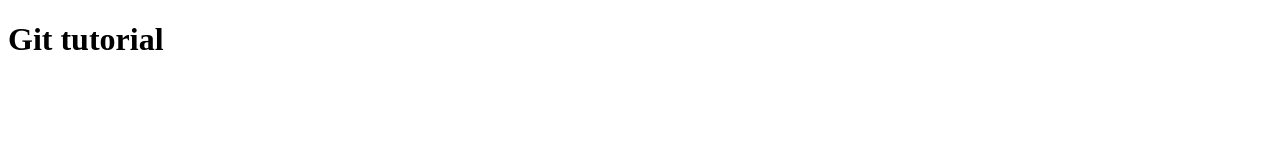
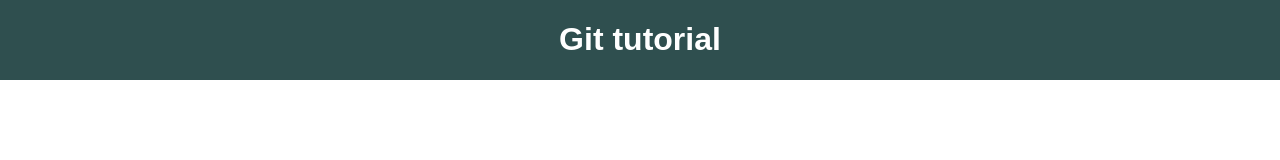
Before and after one commit to peterthecoder1234/CreateRepoPractice, a plain HTML site: page index.html in a window 1280 px wide. Drawn offline with Linux system fonts and the light colour scheme.

Commit message:
modified: index.html, new file and code added to: style.css

```diff
--- a/index.html
+++ b/index.html
@@ -3,13 +3,15 @@
 <html>
   <head>
     <title>Git tutorial</title>
+    <link rel="stylesheet" href="style.css">
   </head>
 
   <body>
-    <header>
+    <header class = "header">
       <h1>Git tutorial</h1>
     </header>
 
 
+
   </body>
 </html>
--- /dev/null
+++ b/style.css
@@ -0,0 +1,14 @@
+body
+{
+  margin : 0;
+  padding : 0;
+  font-family: Arial, Helvetica, sans-serif;
+}
+
+.header
+{
+  display: flex;
+  justify-content: center;
+  background-color: darkslategrey;
+  color : white;
+}
```
Also changed, not shown: 1 other file.
